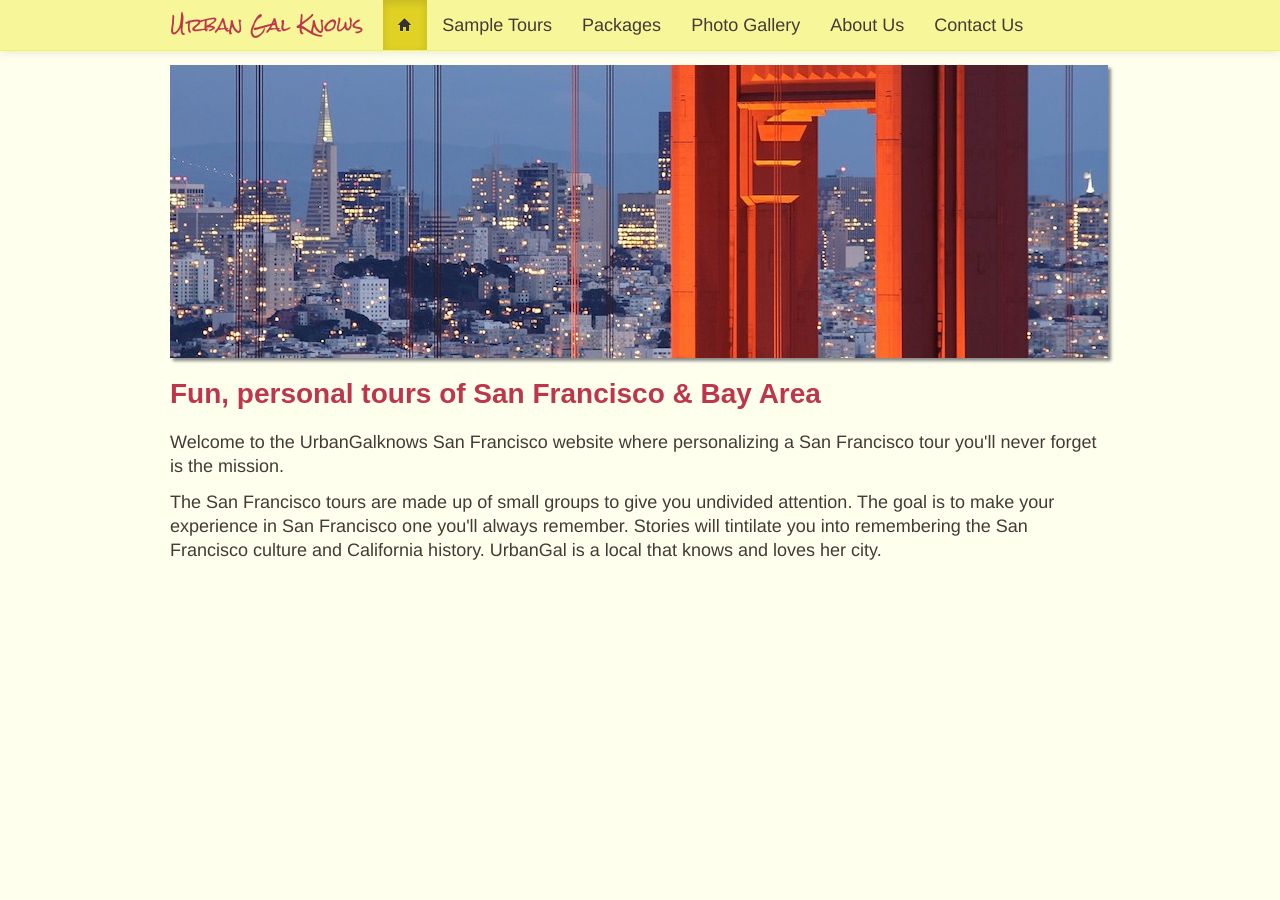
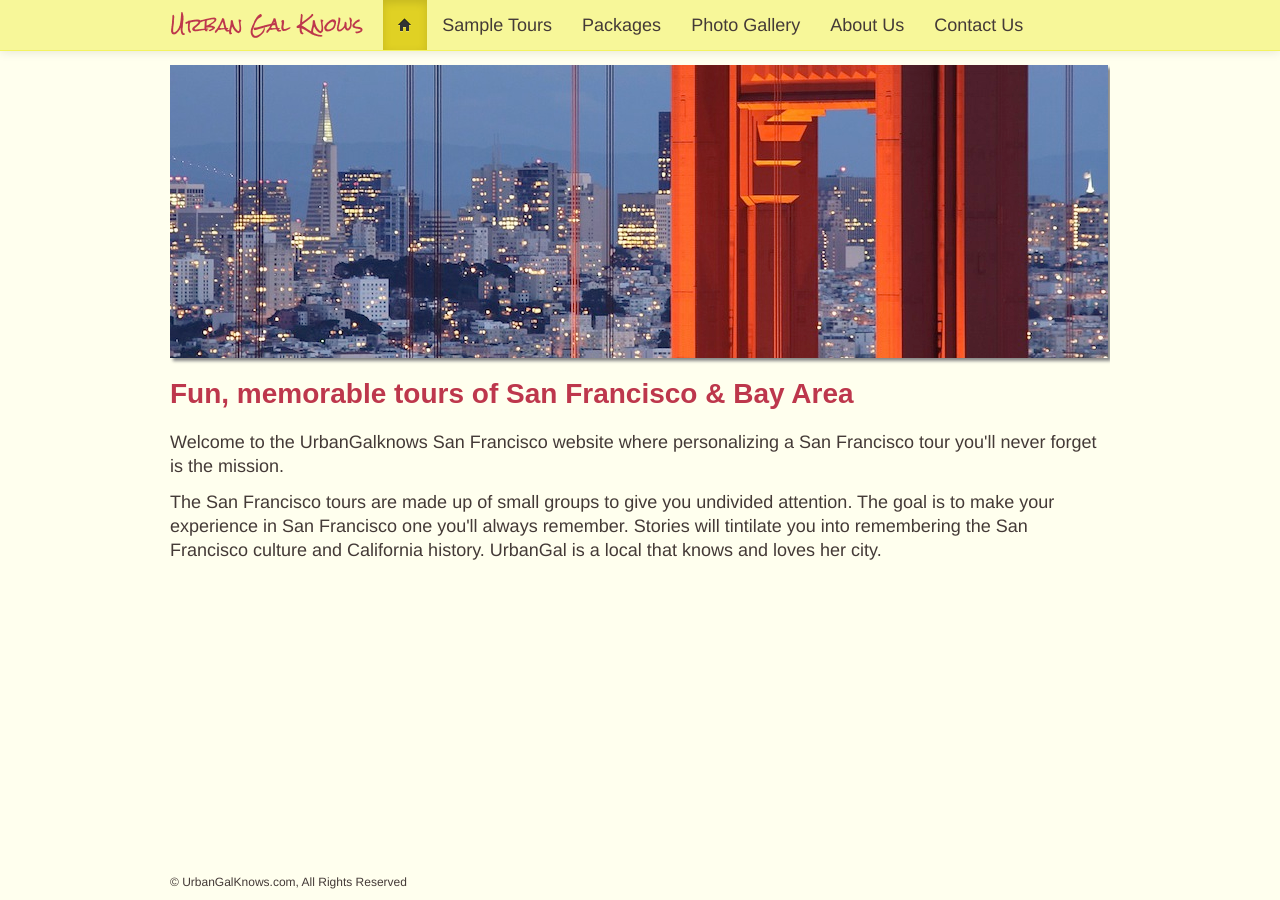
Before and after one commit to mwhitt/urbangalknows.com, a Jekyll site: the page built from index.html, in a window 1280 px wide. Built offline with Jekyll 4.4.1, drawn with Linux system fonts in a browser that asks for light colours; some web fonts are replaced.

Commit message:
added footer

```diff
--- a/_layouts/default.html
+++ b/_layouts/default.html
@@ -18,6 +18,7 @@
         <link href='http://fonts.googleapis.com/css?family=Muli|Rock+Salt' rel='stylesheet' type='text/css'>
     </head>
     <body>
+      <div id="wrap">
         <div class="navbar navbar-fixed-top">
           <div class="navbar-inner">
             <div class="container" id="short-container">
@@ -34,7 +35,7 @@
           </div>
         </div>
         <div class="container">
-        <div class="main-content">
+          <div id="main-content">
             {% if page.image %}
               <div class="header-image">
                 <img src="/assets/images/{{ page.image }}" class="img-shadow"/>
@@ -43,5 +44,12 @@
             {{ content }}
           </div>
         </div>
+
+      </div>
+      <div class="container">
+        <footer class="footer">
+          <p>&copy; UrbanGalKnows.com, All Rights Reserved</p>
+        </footer>
+      </div>
     </body>
 </html>
--- a/assets/css/main.css
+++ b/assets/css/main.css
@@ -1,7 +1,3 @@
-.main-content {
-  padding-top:50px;
-}
-
 h1 {
   color: #BD374C;
   font-size:28px;
@@ -29,3 +25,27 @@ h1 {
   -webkit-box-shadow: 3px 3px 3px #888;
   box-shadow: 3px 3px 3px #888;
 }
+
+html, body {
+  height: 100%;
+}
+
+#wrap {
+  min-height: 100%;
+}
+
+#main-content {
+  overflow:auto;
+  padding-bottom:50px; /* this needs to be bigger than footer height*/
+  padding-top:50px;
+}
+
+.footer {
+  font-align: center;
+  font-size:12px;
+  position: relative;
+  margin-top: -50px; /* negative value of footer height */
+  height: 20px;
+  clear:both;
+  padding-top:20px;
+}
--- a/index.html
+++ b/index.html
@@ -3,7 +3,7 @@ layout: default
 title: Fun tours of San Francisco from a local
 image: san-fran.jpeg
 ---
-<h1>Fun, personal tours of San Francisco &amp; Bay Area</h1>
+<h1>Fun, memorable tours of San Francisco &amp; Bay Area</h1>
 
 <p>
   Welcome to the UrbanGalknows San Francisco website where personalizing a San Francisco tour you'll never forget is the mission.
```
Lines whose indentation alone changed are shown as unchanged.
